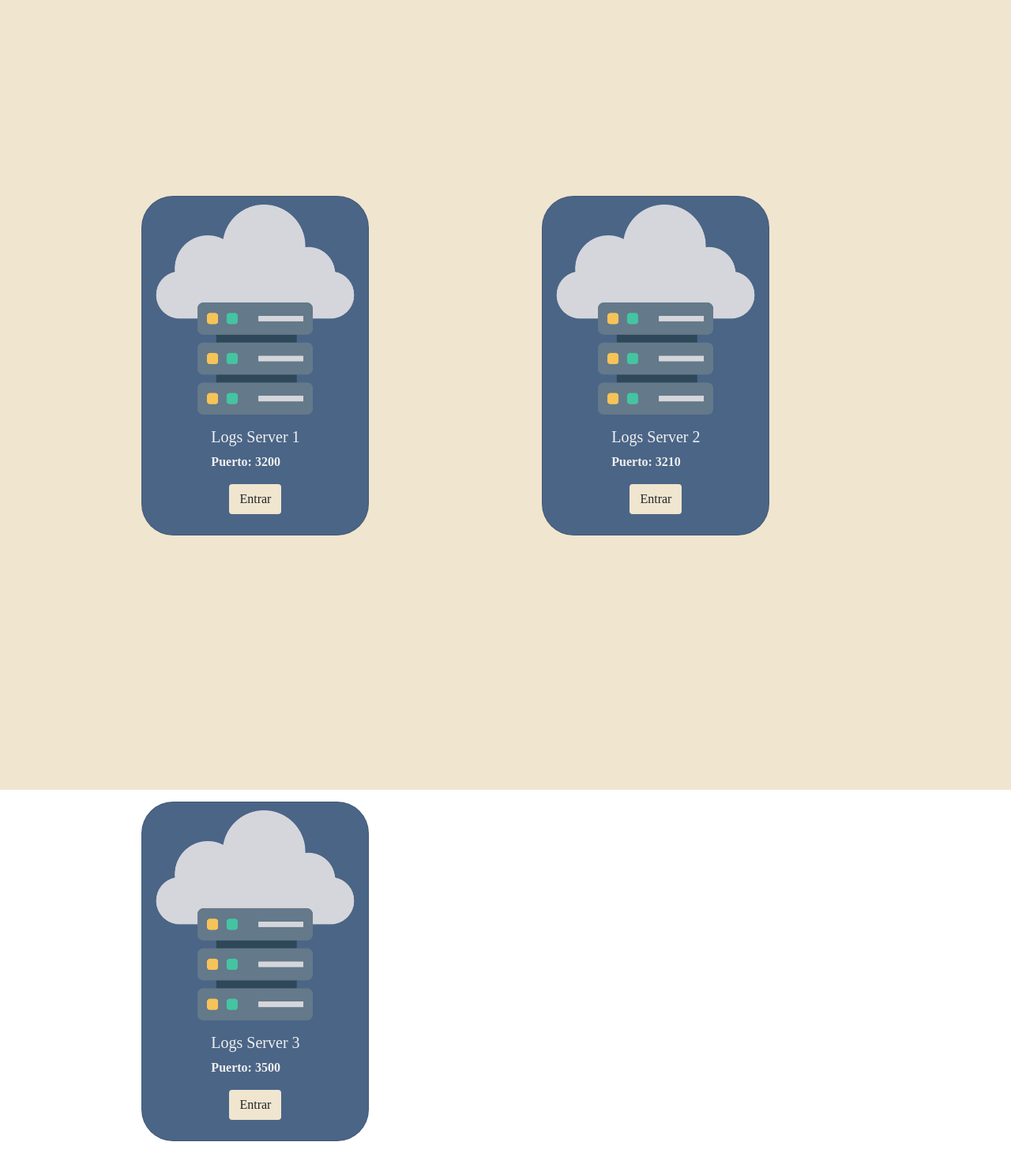
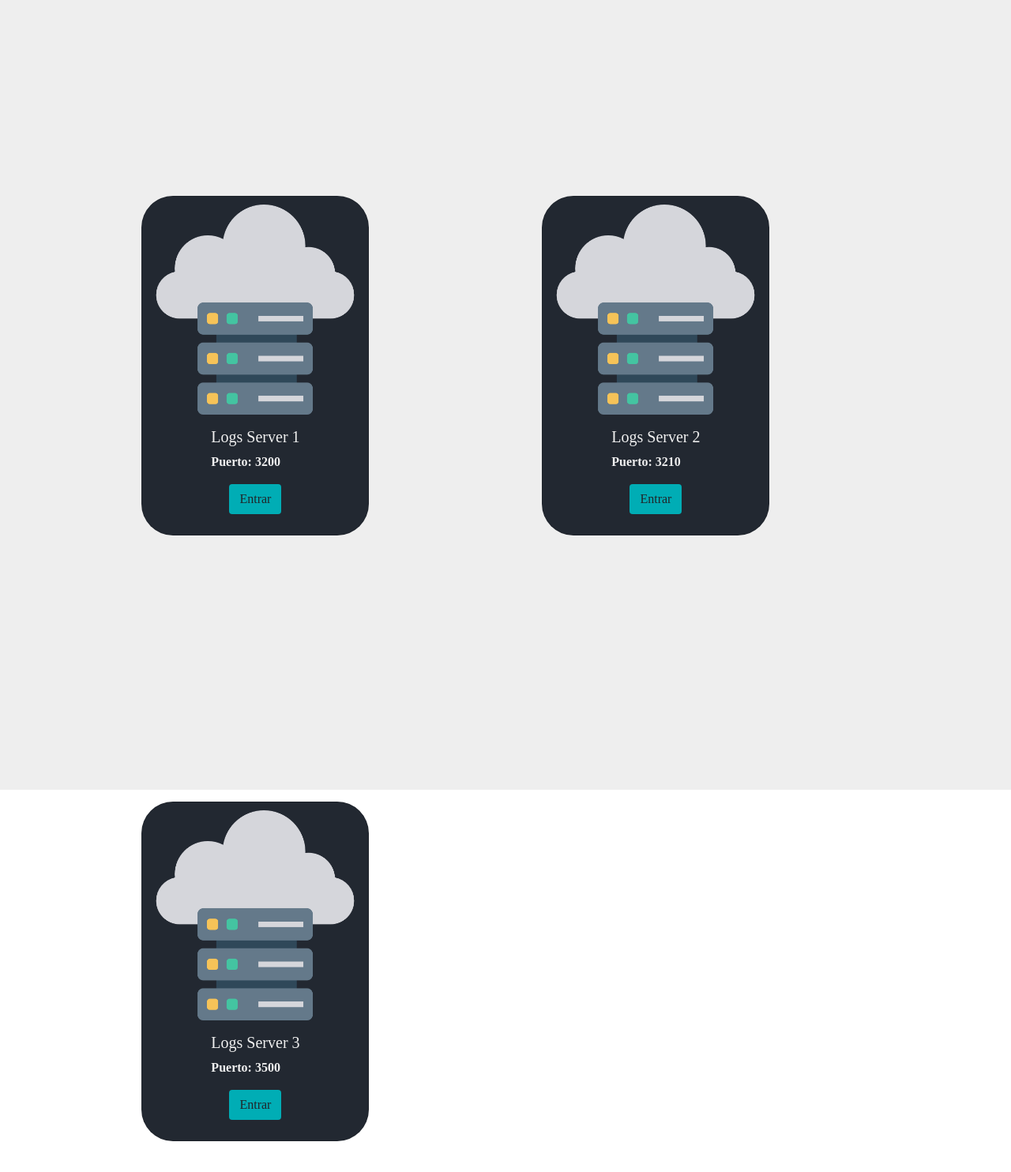
Before and after one commit to mclovin-felipe/IntranetFalp, a PHP site: page / in a window 1280 px wide. Shown: the top 1484 px of the page at 79% size. Run offline with PHP 8.4, Linux system fonts and the light colour scheme; some libraries are stand-ins or nearby versions; some web fonts are replaced.

Commit message:
cambio colores

```diff
--- a/data.php
+++ b/data.php
@@ -2,7 +2,7 @@
 <?php
 $host = "localhost";
 $user = "root";
-$pass = "Falp_2020";
+$pass = "Vicente2112@";
 $database = "logs";
 $conn =mysqli_connect($host, $user, $pass, $database);
 
--- a/grafico.php
+++ b/grafico.php
@@ -2,7 +2,7 @@
 <?php
 $host = "localhost";
 $user = "root";
-$pass = "Falp_2020";
+$pass = "Vicente2112@";
 $database = "logs";
 $conn =mysqli_connect($host, $user, $pass, $database);
 
--- a/index.php
+++ b/index.php
@@ -36,7 +36,7 @@
     <p class="card-text">Puerto: 3200</p>
     <center>
     <a href="tabla.php?num=3200">
-    <button type="button" id="entrar2" class="btn" style="background-color: #F0E5CF;" value = "3200">
+    <button type="button" id="entrar2" class="btn" style="background-color: #00ADB5;" value = "3200">
                 <i class="fas fa-align-left"></i>
                 <span>Entrar</span>
             </button>
@@ -50,7 +50,7 @@
     <p class="card-text">Puerto: 3210</p>
     <center>
     <a href="tabla.php?num=3210">
-    <button type="button" id="entrar2" class="btn" style="background-color: #F0E5CF;" value = "3210">
+    <button type="button" id="entrar2" class="btn" style="background-color: #00ADB5;" value = "3210">
                 <i class="fas fa-align-left"></i>
                 <span>Entrar</span>
             </button>
@@ -66,7 +66,7 @@
     <p class="card-text">Puerto: 3500</p>
     <center>
     <a href="tabla.php?num=3501">
-    <button type="button" id="entrar2" class="btn" style="background-color: #F0E5CF;" value = "3500">
+    <button type="button" id="entrar2" class="btn" style="background-color: #00ADB5;" value = "3500">
                 <i class="fas fa-align-left"></i>
                 <span>Entrar</span>
             </button>
--- a/js/scripts.js
+++ b/js/scripts.js
@@ -73,7 +73,7 @@ var dataPoints = [];
 		},
 		data: [{
 			type: "column",
-			yValueFormatString: "$#,###.##",
+			yValueFormatString: "#,###.##",
 			dataPoints: dataPoints
 		}]
 	};
--- a/src/css/style.css
+++ b/src/css/style.css
@@ -1,6 +1,6 @@
 
 .card {
-	background-color: #4B6587;
+	background-color: var(--oscuro);
 	color:#efefef;
 	margin: 7vh;
 	margin-top: 20%;
@@ -12,19 +12,23 @@
 	--primary:#111B54;
 	--light:#ffffff;
 	--grey:#efefef;
+	--colorback: #EEEEEE;
+	--boton: #00ADB5;
+	--oscuro: #222831;
+	--medio-oscuro: #393E46;
 }
 .wrapper {
     display: flex;
     width: 100%;
 	height: 1000px;
-	background-color: #F0E5CF;
+	background-color: var(--colorback);
 }
 #sidebar {
     min-width: 250px;
     max-width: 250px;
 	min-height: 100vh;
 	transition: all 0.3s;
-	background-color: #4B6587;
+	background-color:var(--oscuro);
 	color: #F7F6F2;
 }
 #sidebar.active {
@@ -40,20 +44,20 @@
 }
 #sidebar .sidebar-header {
     padding: 20px;
-    background: #4B6587;
+    background: var(--oscuro);
 	color: #F7F6F2;
 }
 .container-fluid {
-	background-color: #F0E5CF;
+	background-color: var(--colorback);
 }
 .navbar {
 
 	background-color: #F0E5CF;
 }
-.page-link {background-color: #4B6587 !important;
-	color:#F7F6F2 !important}
+.page-link {background-color: var(--boton) !important;
+	color:var(--oscuro) !important}
 .main {
-            background-color:black;
+            background-color:var(--oscuro);
             border-radius: 20px 20px 0px 0px;
         }
 
@@ -70,7 +74,7 @@ body {
 	overflow: hidden;
 	font-family: 'Muli';
 	font-weight: 700;
-	color: var(--primary);
+	color: var(--oscuro);
 }
 a {
 	text-decoration: none;
@@ -79,12 +83,15 @@ a {
 a:hover {
 	text-decoration: none;
 }
+nav {
+	background-color:var(--colorback);
+}
 .bg-primary {
-	background-color: #4B6587 !important;
+	background-color: var(--oscuro) !important;
 }
 #sidebarCollapse {
 	color: #F7F6F2;
-	background-color: #4B6587;
+	background-color: var(--oscuro);
 }
 #sidebar-container {
 	min-height: 100vh;
```
Also changed, not shown: base.sql (+9 -9 lines), tabla.php (+10 -7 lines).
